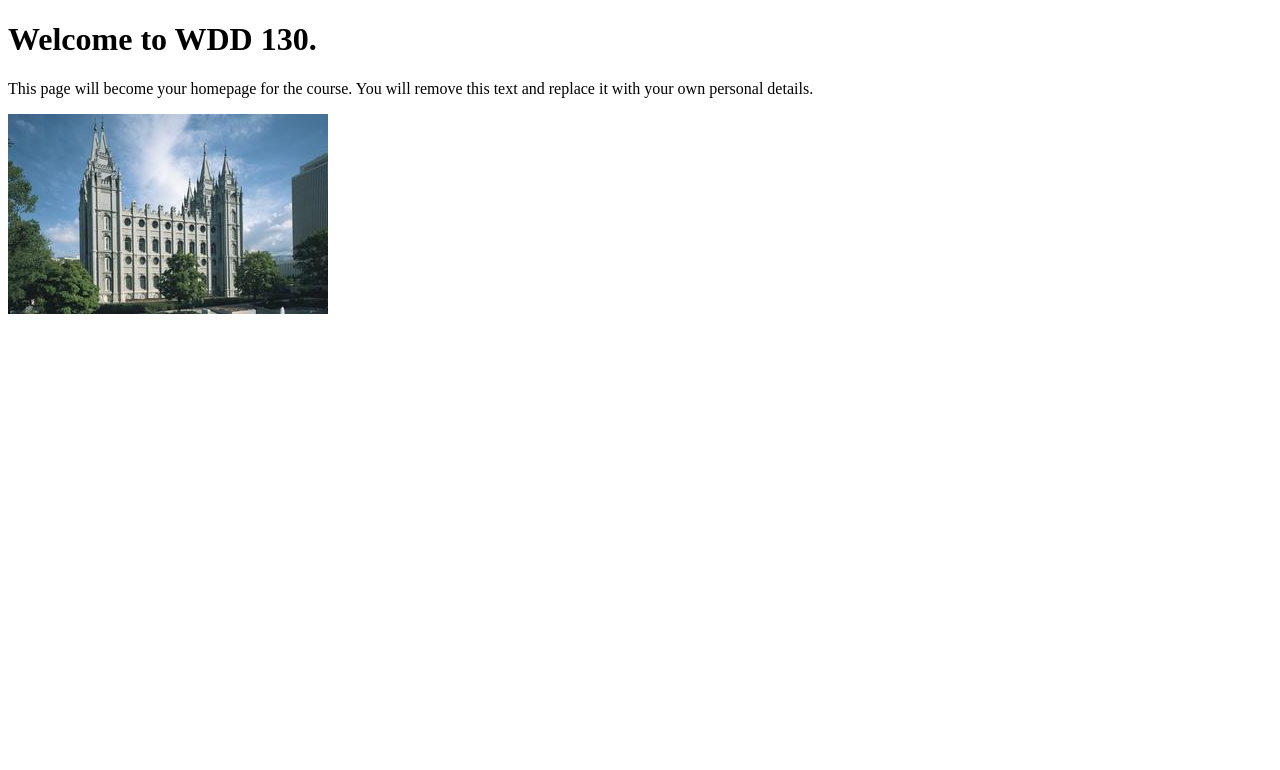
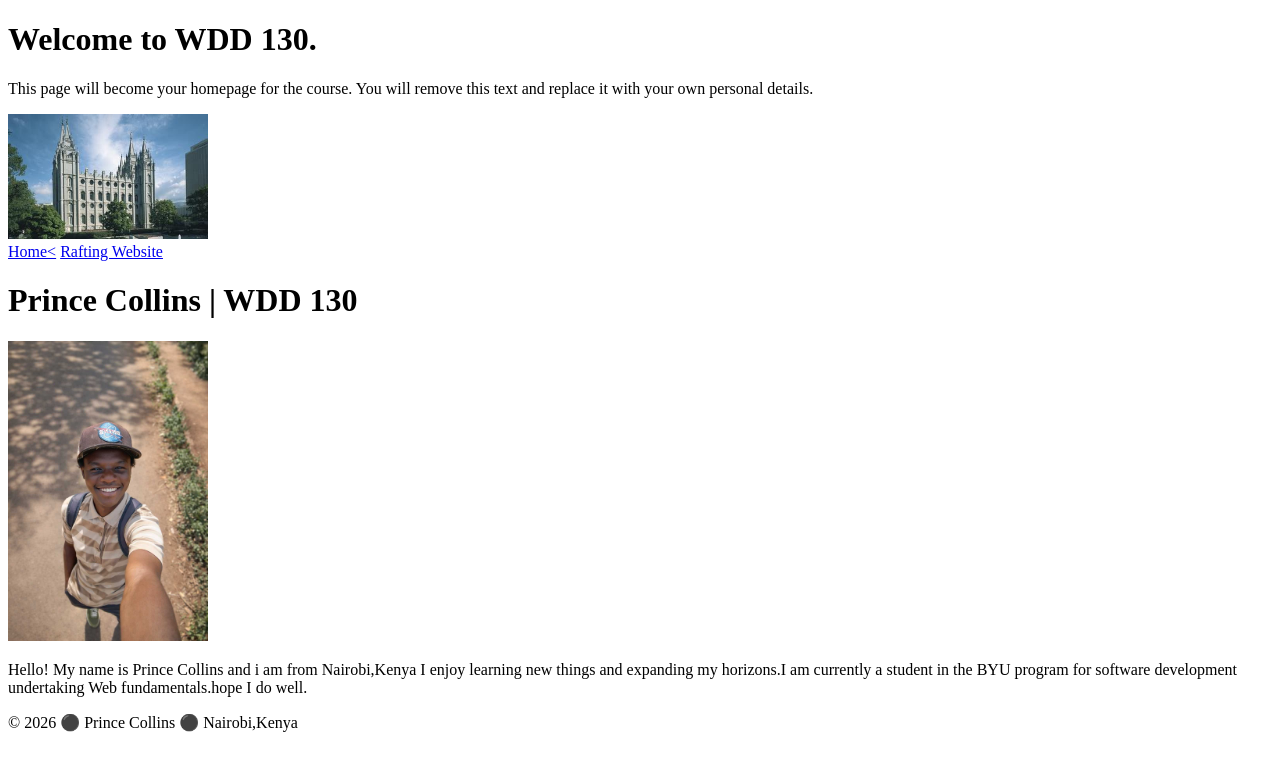
Before and after one commit to bas1csx/wdd130, a plain HTML site: page index.html in a window 1280 px wide. Drawn offline with Linux system fonts and the light colour scheme.

Commit message:
Update profile image and add width to temple image

```diff
--- a/index.html
+++ b/index.html
@@ -3,12 +3,27 @@
 <head>
     <meta charset="UTF-8">
     <meta name="viewport" content="width=device-width, initial-scale=1.0">
-    <title>WDD 130 | Personal Homepage</title>
+    <title>Prince collins WDD 130 | Personal Homepage</title>
 </head>
 <body>
     <h1>Welcome to WDD 130.</h1>
     <p>This page will become your homepage for the course. You will remove this text and replace it with your own personal details.</p>
 
-    <img src="images/salt-lake-temple.jpg" alt="The Salt Lake Temple.">
+    <img src="images/salt-lake-temple.jpg" alt="The Salt Lake Temple." width="200">
 </body>
+<header>
+    <nav>
+          <a href="#">Home<</a>
+          <a href="wwr/">Rafting Website</a>
+    </nav>
+</header>
+<main>
+    <h1>Prince Collins | WDD 130</h1>
+    <img src="images/profile.jpg" alt="Hello, my name is Prince Collins" width="200">
+    <p>Hello! My name is Prince Collins and i am from Nairobi,Kenya I enjoy learning new things and expanding my horizons.I am currently a student in the BYU program for software development undertaking Web fundamentals.hope I do well.</p>
+</main>
+ <footer>
+    <p>© 2026 ⚫ Prince Collins ⚫ Nairobi,Kenya</p>
+ </footer>
+<body>
 </html>
```
Also changed, not shown: images/profile.jpg (added).
